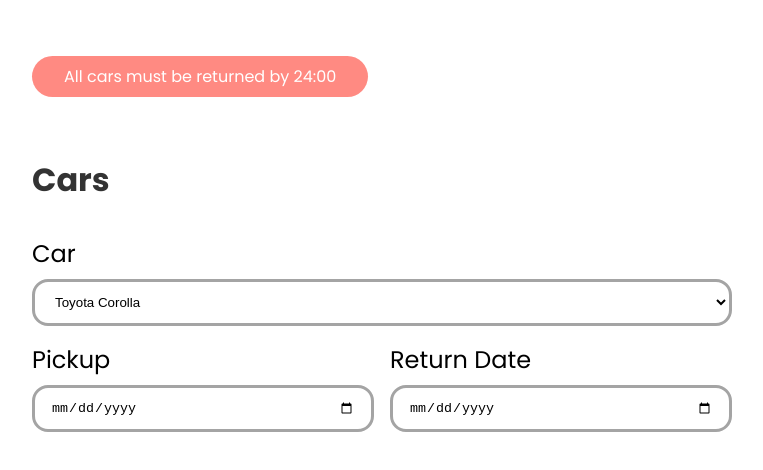
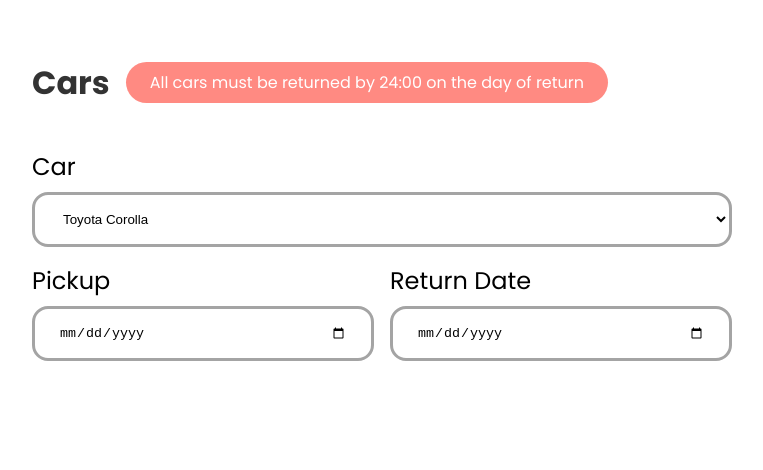
Before and after one commit to MannyGozzi/csc437, a website: page packages/proto/public/car.html in a window 1280 px wide. Shown: the whole page, without its empty margins (258-1021 px from the left). Drawn offline with Linux system fonts and the light colour scheme.

Commit message:
Added tokens separation

```diff
--- a/packages/proto/public/car.html
+++ b/packages/proto/public/car.html
@@ -10,8 +10,10 @@
   <body>
     <section class="center">
       <div class="container">
-        <p class="alert">All cars must be returned by 24:00</p>
+        <div class="flex-row">
         <h2>Cars</h2>
+        <p class="alert">All cars must be returned by 24:00 on the day of return</p>
+        </div>
         <label>Car</label>
         <select name="package">
           <option>Toyota Corolla</option>
--- a/packages/proto/public/styles/app.css
+++ b/packages/proto/public/styles/app.css
@@ -1,9 +1,8 @@
 @import url("https://fonts.googleapis.com/css2?family=Poppins:ital,wght@0,100;0,200;0,300;0,400;0,500;0,600;0,700;0,800;0,900;1,100;1,200;1,300;1,400;1,500;1,600;1,700;1,800;1,900&display=swap");
-
-/* * {
+/*
+* {
     border: 2px red solid;
 } */
-/* styles for buttons and input fields */
 
 #logo {
   width: 5rem;
@@ -38,8 +37,7 @@
 button {
   background-color: #4caf50;
   color: white;
-  padding: 14px 20px;
-  margin: 8px 0;
+  padding: var(--padding-sm) var(padding-md);
   border: none;
   cursor: pointer;
   width: 100%;
@@ -51,7 +49,6 @@
 
 h2 {
   font-size: 2rem;
-  margin-bottom: 1rem;
   color: var(--color-text-dark);
 }
 
@@ -61,21 +58,21 @@
 select {
   border-radius: var(--rounded);
   border-style: solid;
-  padding: 0.5rem;
+  padding: var(--padding-md);
   background: var(--color-fg);
-  border-width: 3px;
+  border-width: var(--border-width);
   border-color: var(--color-border);
   outline: none;
-  padding: 0.75rem 1rem;
+  padding: var(--padding-md) var(--padding-lg);
 }
 
 label {
   font-size: 1.5rem;
-  margin-bottom: -0.5rem;
+  margin-bottom: calc(-1 * var(--padding-sm));
 }
 
 .container {
-  padding: 2rem;
+  padding: var(--padding-lg);
   display: flex;
   max-width: var(--max-width);
   width: 100%;
@@ -94,15 +91,18 @@
 
 .alert {
   border-radius: var(--rounded-full);
-  padding: 0.5rem 2rem;
+  padding: var(--padding-sm) var(--padding-lg);
+  margin: 0;
   background: var(--alert);
   width: fit-content;
+  height: fit-content;
   color: var(--color-text-light);
 }
 
 .flex-row {
   display: flex;
   flex-direction: row;
+  align-items: center;
   gap: 1rem;
   width: 100%;
 }
@@ -124,7 +124,7 @@
   background-color: var(--color-fg);
   box-shadow: 0rem 0.3rem 1rem rgba(0, 0, 0, 0.15);
   border-radius: var(--rounded);
-  padding: 2rem;
+  padding: var(--padding-lg);
   display: flex;
   justify-content: center;
   align-items: center;
--- a/packages/proto/public/styles/tokens.css
+++ b/packages/proto/public/styles/tokens.css
@@ -10,4 +10,8 @@
   --color-text: #999;
   --color-text-dark: #333;
   --color-text-light: #fff;
+  --padding-sm: 0.5rem;
+  --padding-md: 1rem;
+  --padding-lg: 1.5rem;
+  --border-width: 3px;
 }
```
